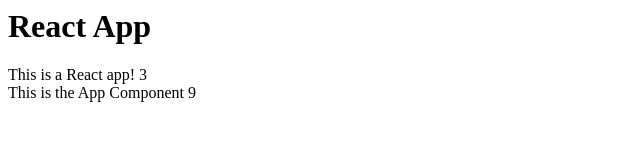
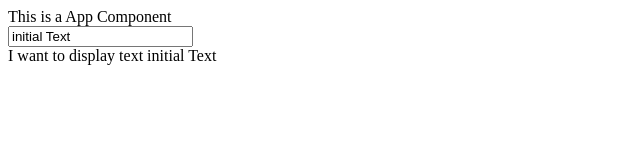
Before and after one commit to liu599/ReactStudySample, a React app: page / in a window 1280 px wide. Shown: the whole page, without its empty margins (0-640 px from the left). Built offline with nearby package versions, Linux system fonts and the light colour scheme.

Commit message:
End for props and state

```diff
--- a/client/index.html
+++ b/client/index.html
@@ -4,7 +4,6 @@
     <title>React App</title>
 </head>
 <body>
-    <h1>React App</h1>
     <!-- React Render Here -->
     <div id="app"></div>
     <script src="bundle.js"></script>
--- a/components/App.js
+++ b/components/App.js
@@ -5,11 +5,8 @@
  * @license: M.I.T
  */
 
-import React from 'react';
-// import { Component } from 'react';
-import TextDisplay from './TextDisplay';
-
-const Component = require('react').Component;
+import React, { Component } from 'react';
+import TextInput from './TextInput';
 
 
 
@@ -17,8 +14,8 @@
 
     // JSX and render function
     render () {
-        return <div><div>This is a React app! 3</div>
-                <TextDisplay /></div>
+        return <div><div>This is a App Component</div>
+                <TextInput /></div>
     }
 
 }
--- /dev/null
+++ b/components/TextDisplay.js
@@ -0,0 +1,10 @@
+import React, { Component } from 'react';
+
+class TextDisplay extends Component {
+
+    render(){
+        return <div> I want to display text {this.props.text}</div>
+    }
+}
+
+export default TextDisplay;
--- a/components/TextDisplay.jsx
+++ /dev/null
@@ -1,18 +0,0 @@
-/*
- * @author: tokei
- * @desc: TextDisplay Component
- * @date: 2017/2/15
- * @license: M.I.T
- */
-
-import React, { Component } from 'react';
-
-class TextDisplay extends Component {
-
-    render() {
-        return <div> This is the App Component 9 </div>
-    }
-
-}
-
-export default TextDisplay;
--- /dev/null
+++ b/components/TextInput.js
@@ -0,0 +1,43 @@
+/*
+ * @author: tokei
+ * @desc: TextInput Component
+ * @date: 2017/2/15
+ * @license: M.I.T
+ */
+
+import React, { Component } from 'react';
+import TextDisplay from './TextDisplay';
+
+class TextInput extends Component {
+
+    constructor(props, context){
+        super(props, context);
+        this.state = {
+            inputText: 'initial Text', // bundle the value, so you cannot change
+        };
+    }
+
+    handleChange(event){
+        // console.log('change detected');
+        // console.log(this)
+        console.log(event.target.value)
+        this.setState({
+            inputText: event.target.value,
+        })
+    }
+
+    render() {
+        return <div>
+            <input
+              type="text"
+              placeholder="This is going to be text"
+              value={this.state.inputText}
+              onChange={this.handleChange.bind(this)}
+            />
+            <TextDisplay text={this.state.inputText}/>
+            </div>
+    }
+
+}
+
+export default TextInput;
```
